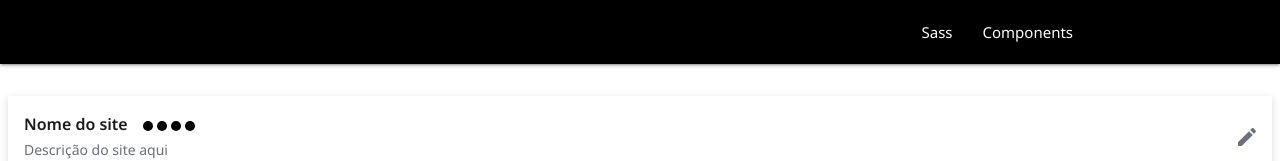
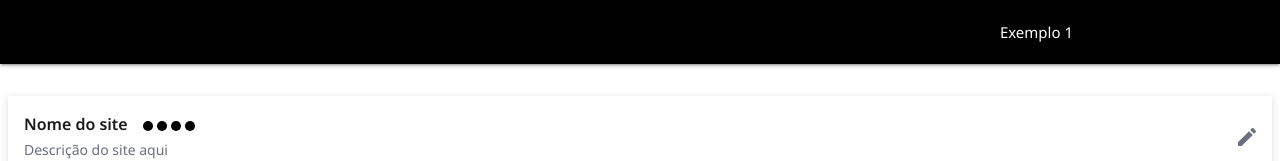
Before and after one commit to edumoreira1506/site-generator, an Angular app: page / in a window 1280 px wide. Shown: the top 161 px of the page. Built offline with nearby package versions, Linux system fonts and the light colour scheme.

Commit message:
Add interpolation to menu component

```diff
--- a/src/app/menu/menu.component.html
+++ b/src/app/menu/menu.component.html
@@ -7,16 +7,16 @@
         </a>
 
         <ul class="right hide-on-med-and-down">
-          <li><a href="#">Sass</a></li>
-          <li><a href="#">Components</a></li>
+          <li *ngFor="let menuItem of this.items">
+            <a href="{{ menuItem.href }}">{{menuItem.label}}</a>
+          </li>
         </ul>
       </div>
     </div>
 
     <ul class="sidenav black" id="mobile-sidebar" #mobile_sidebar>
-      <li><a href="#" class="white-text">Sass</a></li>
-      <li>
-        <a href="#" class="white-text">Components</a>
+      <li *ngFor="let menuItem of this.items">
+        <a href="{{ menuItem.href }}" class="white-text">{{menuItem.label}}</a>
       </li>
     </ul>
   </nav>
--- a/src/app/menu/menu.component.ts
+++ b/src/app/menu/menu.component.ts
@@ -9,7 +9,17 @@ import * as Materialize from 'materialize-css';
 export class MenuComponent implements OnInit {
   @ViewChild('mobile_sidebar') mobileSidebarElement?: ElementRef;
 
-  constructor() {}
+  items: { label: string; href: string }[];
+
+  constructor() {
+    this.items = [
+      {
+        label: 'Exemplo 1',
+        href: '/rota-1',
+      },
+    ];
+  }
+
   ngOnInit(): void {}
 
   ngAfterViewInit() {
```
